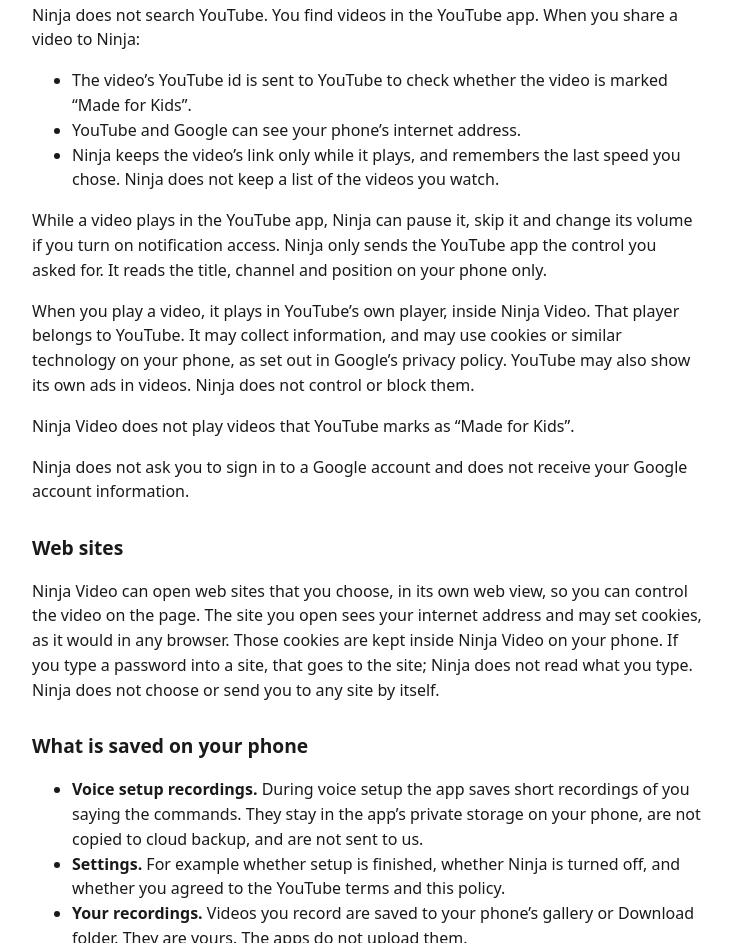
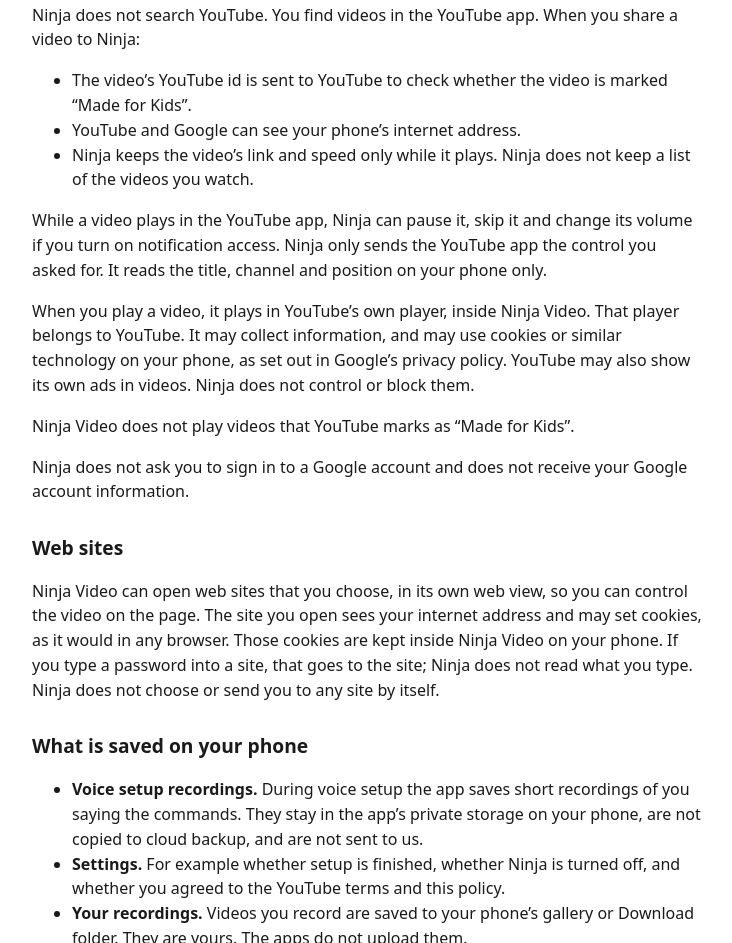
Before and after one commit to mmvninjuz/mmvninjuz.github.io, a plain HTML site: page privacy.html in a window 1280 px wide. Shown: the part 1642-2585 px from the top of the page, without its empty margins (272-1004 px from the left). Drawn offline with Linux system fonts and the light colour scheme.

Commit message:
Privacy: speed is kept only while a shared video plays
Owner 27 Nov 2026 16:34: any new video starts at normal speed.

Co-Authored-By: Claude Opus 5.5 <noreply@anthropic.com>
Claude-Session: https://claude.ai/code/session_01BaQdLfdL9Ua6xZ7cdF3jGm

```diff
--- a/privacy.html
+++ b/privacy.html
@@ -55,7 +55,7 @@ footer{border-top:1px solid #ddd;color:#444}
 <ul>
 <li>The video&rsquo;s YouTube id is sent to YouTube to check whether the video is marked &ldquo;Made for Kids&rdquo;.</li>
 <li>YouTube and Google can see your phone&rsquo;s internet address.</li>
-<li>Ninja keeps the video&rsquo;s link only while it plays, and remembers the last speed you chose. Ninja does not keep a list of the videos you watch.</li>
+<li>Ninja keeps the video&rsquo;s link and speed only while it plays. Ninja does not keep a list of the videos you watch.</li>
 </ul>
 <p>While a video plays in the YouTube app, Ninja can pause it, skip it and change its volume if you turn on notification access. Ninja only sends the YouTube app the control you asked for. It reads the title, channel and position on your phone only.</p>
 <p>When you play a video, it plays in YouTube&rsquo;s own player, inside Ninja Video. That player belongs to YouTube. It may collect information, and may use cookies or similar technology on your phone, as set out in Google&rsquo;s privacy policy. YouTube may also show its own ads in videos. Ninja does not control or block them.</p>
```
